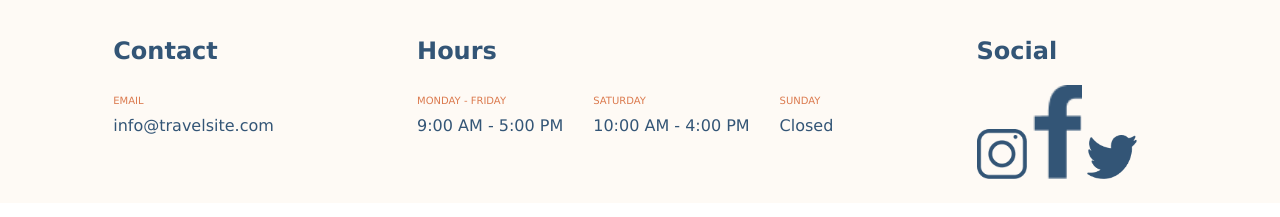
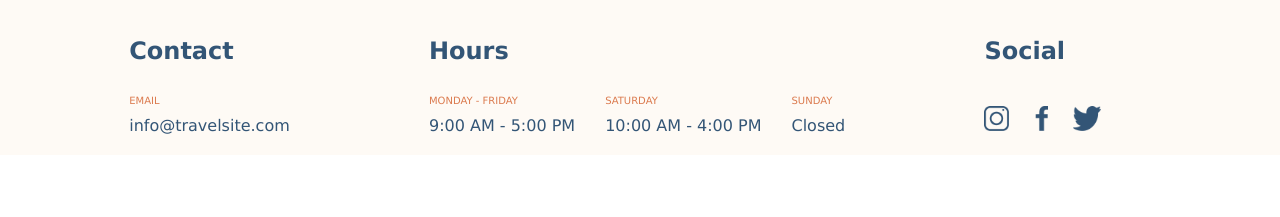
Before and after one commit to tomas-tank3ngine/tomas-martinez-travelsite, a plain HTML site: page index.html in a window 1280 px wide. Shown: the part 227-444 px from the top of the page. Drawn offline with Linux system fonts and the light colour scheme.

Commit message:
add completed footer to home

```diff
--- a/css/global.css
+++ b/css/global.css
@@ -55,19 +55,20 @@ a {
     display: flex;
     justify-content: space-evenly;
     flex-wrap: wrap;
-    padding: 20px 0;
+    padding: 20px 20px;
     background-color: #FEFAF5;
 }
 
 .footer__container{
     display: flex;
     flex-direction: column;
-    /* margin: 20px; */
+    justify-content: space-between;
 }
 
 .footer__info-container{
     display: flex;
     justify-content: space-between;
+    flex-wrap: wrap;
 }
 
 .footer__info-details-container{
@@ -91,7 +92,8 @@ a {
 
 .footer__icon{
     display: inline-block;
-    width: 50px;
+    margin-right: 20px;
+    height: 25px;
 }
 
 
```
Also changed, not shown: index.html (+1 -0 lines).
